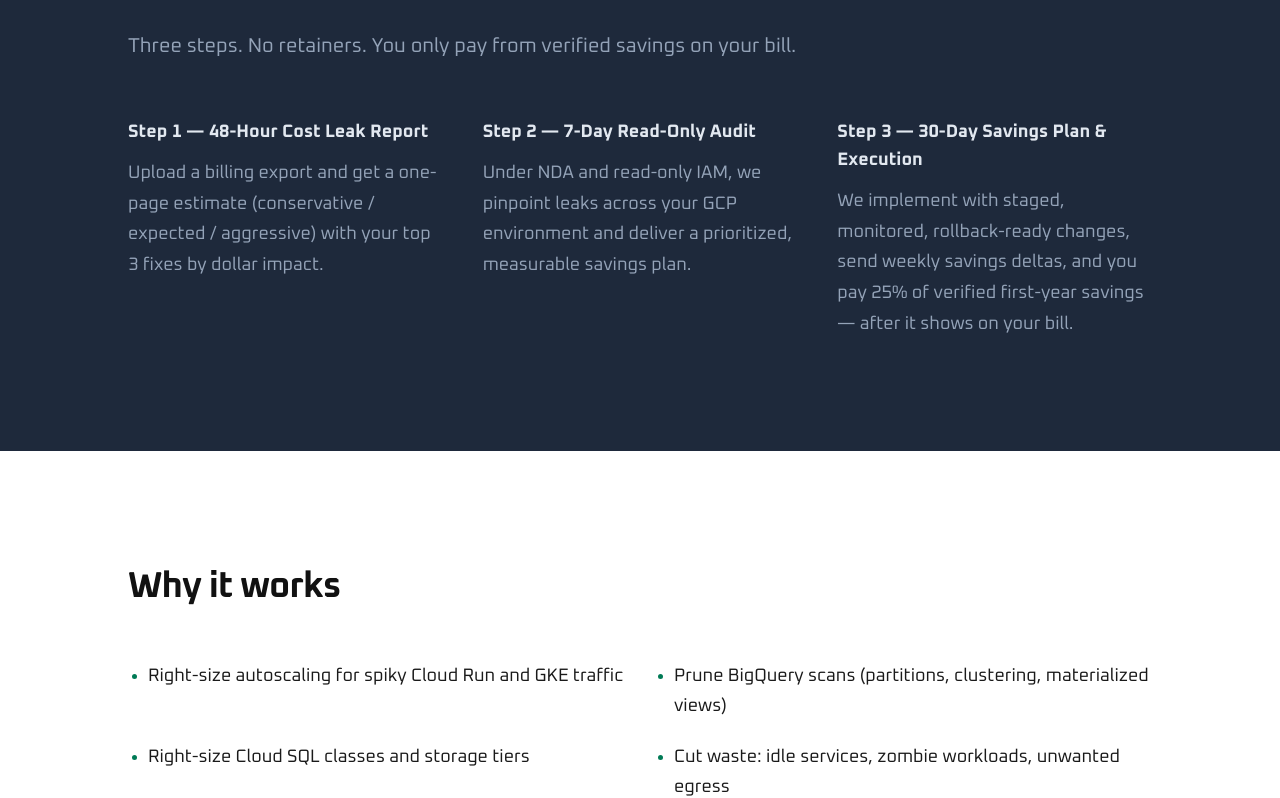
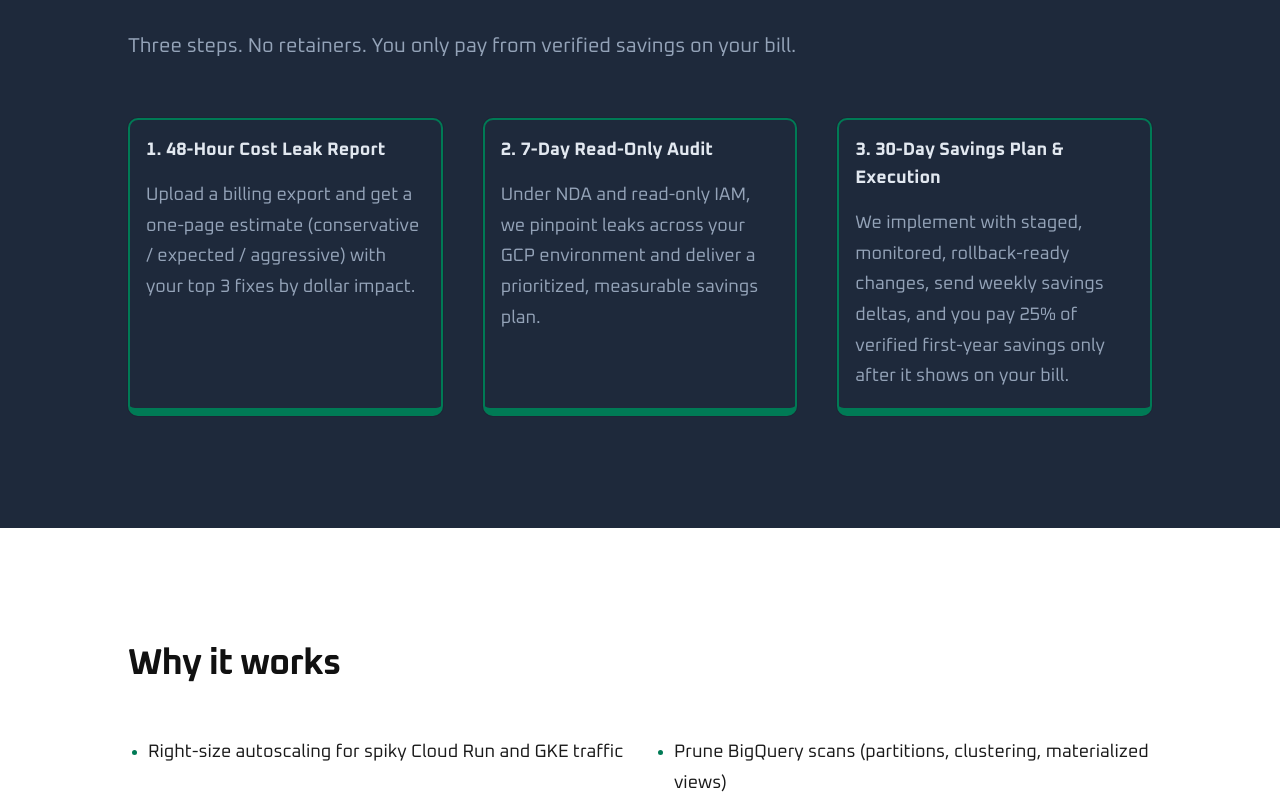
Before and after one commit to shelsoloa/brane-web, a Next.js app: page / in a window 1280 px wide. Shown: the part 1002-1800 px from the top of the page. Built offline with nearby package versions, Linux system fonts and the light colour scheme.

Commit message:
update copy

```diff
--- a/src/app/page.tsx
+++ b/src/app/page.tsx
@@ -1,7 +1,14 @@
 import { Button } from "@/components/ui/button";
-import { Card, CardContent } from "@/components/ui/card";
+import {
+  Card,
+  CardContent,
+  CardTitle,
+  CardHeader,
+  CardDescription,
+} from "@/components/ui/card";
 import { SectionNav } from "@/components/section-nav";
 import Image from "next/image";
+import { Linkedin, Mail } from "lucide-react";
 
 const BOOKING_URL = "https://cal.com/branebridge/intro";
 const COST_REPORT_URL = "/cost-report";
@@ -121,36 +128,41 @@ function Process() {
       </p>
 
       <div className="mt-14 grid gap-10 md:grid-cols-3">
-        <div>
-          <p className="text-lg font-bold text-[#e2e8f0]">
-            Step 1 &mdash; 48-Hour Cost Leak Report
-          </p>
-          <p className="mt-3 text-lg text-[#94a3b8] leading-[1.7]">
+        <Card className="bg-[#1e293b] border-2 border-b-8 border-primary">
+          <CardHeader>
+            <CardTitle className="text-lg font-bold text-[#e2e8f0]">
+              1. 48-Hour Cost Leak Report
+            </CardTitle>
+          </CardHeader>
+          <CardContent className="text-lg text-[#94a3b8] leading-[1.7]">
             Upload a billing export and get a one-page estimate (conservative /
             expected / aggressive) with your top 3 fixes by dollar impact.
-          </p>
-        </div>
-
-        <div>
-          <p className="text-lg font-bold text-[#e2e8f0]">
-            Step 2 &mdash; 7-Day Read-Only Audit
-          </p>
-          <p className="mt-3 text-lg text-[#94a3b8] leading-[1.7]">
+          </CardContent>
+        </Card>
+        <Card className="bg-[#1e293b] border-2 border-b-8 border-primary">
+          <CardHeader>
+            <CardTitle className="text-lg font-bold text-[#e2e8f0]">
+              2. 7-Day Read-Only Audit
+            </CardTitle>
+          </CardHeader>
+          <CardContent className="text-lg text-[#94a3b8] leading-[1.7]">
             Under NDA and read-only IAM, we pinpoint leaks across your GCP
             environment and deliver a prioritized, measurable savings plan.
-          </p>
-        </div>
+          </CardContent>
+        </Card>
 
-        <div>
-          <p className="text-lg font-bold text-[#e2e8f0]">
-            Step 3 &mdash; 30-Day Savings Plan &amp; Execution
-          </p>
-          <p className="mt-3 text-lg text-[#94a3b8] leading-[1.7]">
+        <Card className="bg-[#1e293b] border-2 border-b-8 border-primary">
+          <CardHeader>
+            <CardTitle className="text-lg font-bold text-[#e2e8f0]">
+              3. 30-Day Savings Plan &amp; Execution
+            </CardTitle>
+          </CardHeader>
+          <CardContent className="text-lg text-[#94a3b8] leading-[1.7]">
             We implement with staged, monitored, rollback-ready changes, send
             weekly savings deltas, and you pay 25% of verified first-year
-            savings &mdash; after it shows on your bill.
-          </p>
-        </div>
+            savings only after it shows on your bill.
+          </CardContent>
+        </Card>
       </div>
     </Section>
   );
@@ -345,23 +357,22 @@ function About() {
 
       <div className="mt-8 space-y-5 text-lg text-[#111111] leading-[1.7] max-w-3xl">
         <p>
-          BraneBridge is founded and run by Sheldon Soloa, a senior cloud
-          engineer with 10+ years of experience building and operating
-          production systems on GCP.
+          BraneBridge is founded and run by Sheldon Soloa, a cloud engineer with
+          10+ years of experience building and operating production systems on
+          GCP.
         </p>
         <p>
-          Most recently, Sheldon was a lead software engineer at OtO Lawn Care
-          from Series B through acquisition, owning the entire cloud
-          infrastructure and retrieved more than $1.6M in cumulative GCP spend
-          across the engagement.
+          As a lead cloud engineer at Sheldon has led teams from Series B
+          through acquisition, and has{" "}
+          <span className="font-bold text-primary">
+            saved companies more than $1.6M in cumulative GCP spend
+          </span>
         </p>
         <p>
           BraneBridge was originally launched in 2024 as a trade compliance
-          tooling project. brane-classify, the HS tariff classification API
-          built during that period, remains live as a production portfolio
-          piece. In 2025, BraneBridge pivoted to focus on what its founder is
-          best at and what the market has been asking for: GCP cost optimization
-          and cloud engineering.
+          tooling project. In 2025, BraneBridge pivoted to focus on what its
+          founder is best at and what the market has been asking for: GCP cost
+          optimization and cloud engineering.
         </p>
         <p>Based in Toronto, Ontario.</p>
       </div>
@@ -374,14 +385,22 @@ function About() {
           height={140}
           className="rounded-md flex-shrink-0"
         />
-        <div>
+        <div className="flex flex-col gap-2">
           <p className="text-lg font-bold text-[#0a0a0a]">
             Sheldon Soloa, Founder
           </p>
           <p className="mt-1 text-lg text-[#111111] leading-[1.7]">
             Senior cloud engineer. 10+ years building and operating production
-            systems on GCP. Based in Toronto.
+            systems on GCP.
           </p>
+          <div className="flex items-center gap-2">
+            <a href="mailto:contact@branebridge.com">
+              <Mail className="w-4 h-4" />
+            </a>
+            <a href="https://www.linkedin.com/in/sheldon-soloa/">
+              <Linkedin className="w-4 h-4" />
+            </a>
+          </div>
         </div>
       </div>
     </Section>
@@ -441,7 +460,7 @@ function CTA() {
     <Section className="bg-white" id="cta">
       <div className="text-center">
         <h2 className="text-3xl sm:text-4xl md:text-5xl font-bold tracking-tight text-[#111111]">
-          Find your cost leaks.
+          Find where you're burning spend
         </h2>
 
         <p className="mt-5 text-lg sm:text-xl text-[#374151] leading-relaxed max-w-2xl mx-auto">
```
